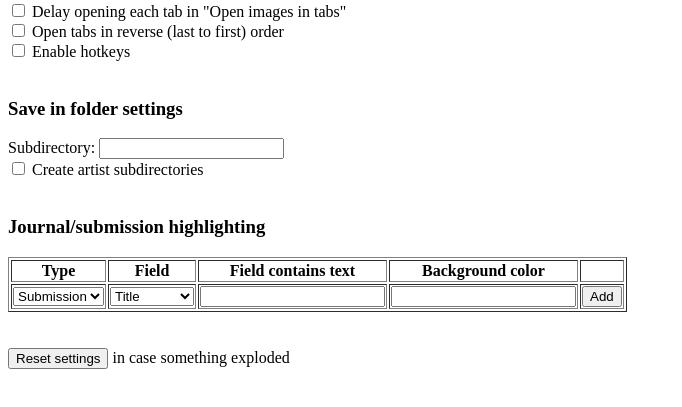
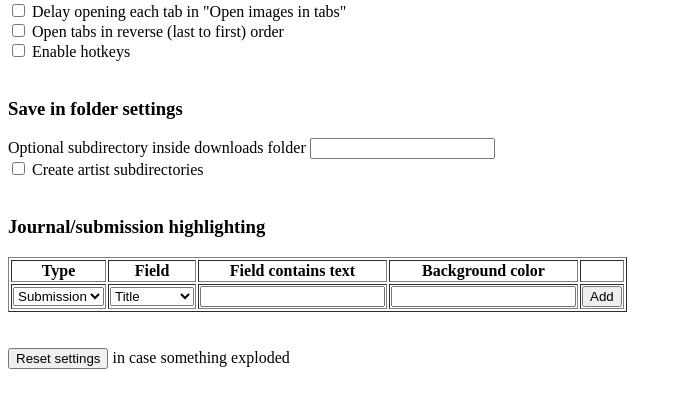
Before and after one commit to cheeplusplus/faextender-chrome, a website with bundled scripts: page src/options.html in a window 1280 px wide. Shown: the part 79-486 px from the top of the page, without its empty margins (0-682 px from the left). Built offline with nearby package versions, Linux system fonts and the light colour scheme; some packages are replaced by stand-ins of ours.

Commit message:
Add text to clarify that download path is a subdir

```diff
--- a/src/options.html
+++ b/src/options.html
@@ -26,7 +26,7 @@
 		<div>
 			<h3>Save in folder settings</h3>
 			<div>
-				<label for="savefolder" title="Subdirectory inside Downloads to save to.">Subdirectory:</label>
+				<label for="savefolder" title="Subdirectory inside the downloads folder to save to into.">Optional subdirectory inside downloads folder</label>
 				<input type="text" id="savefolder" name="savefolder" />
 			</div>
 			<div>
```
